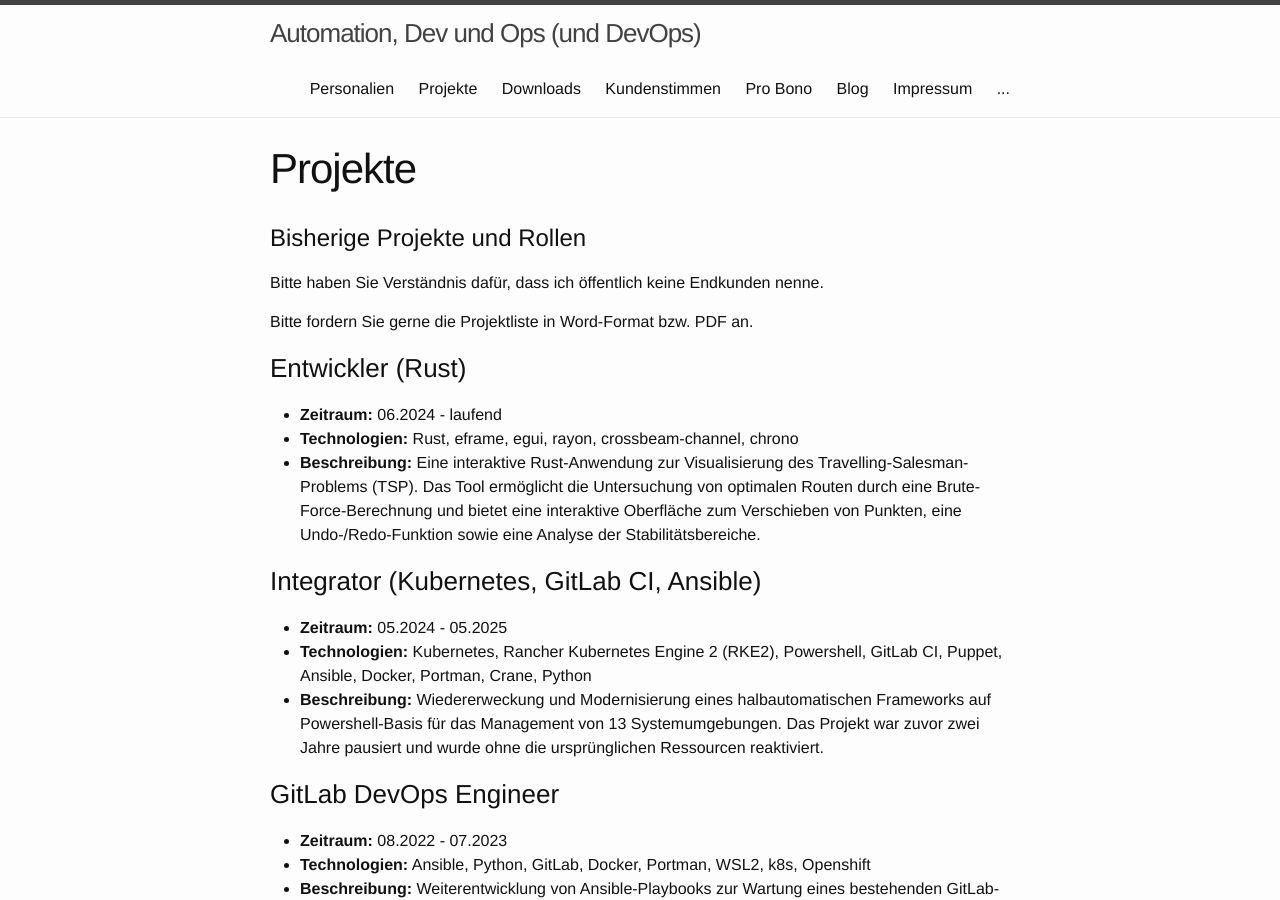
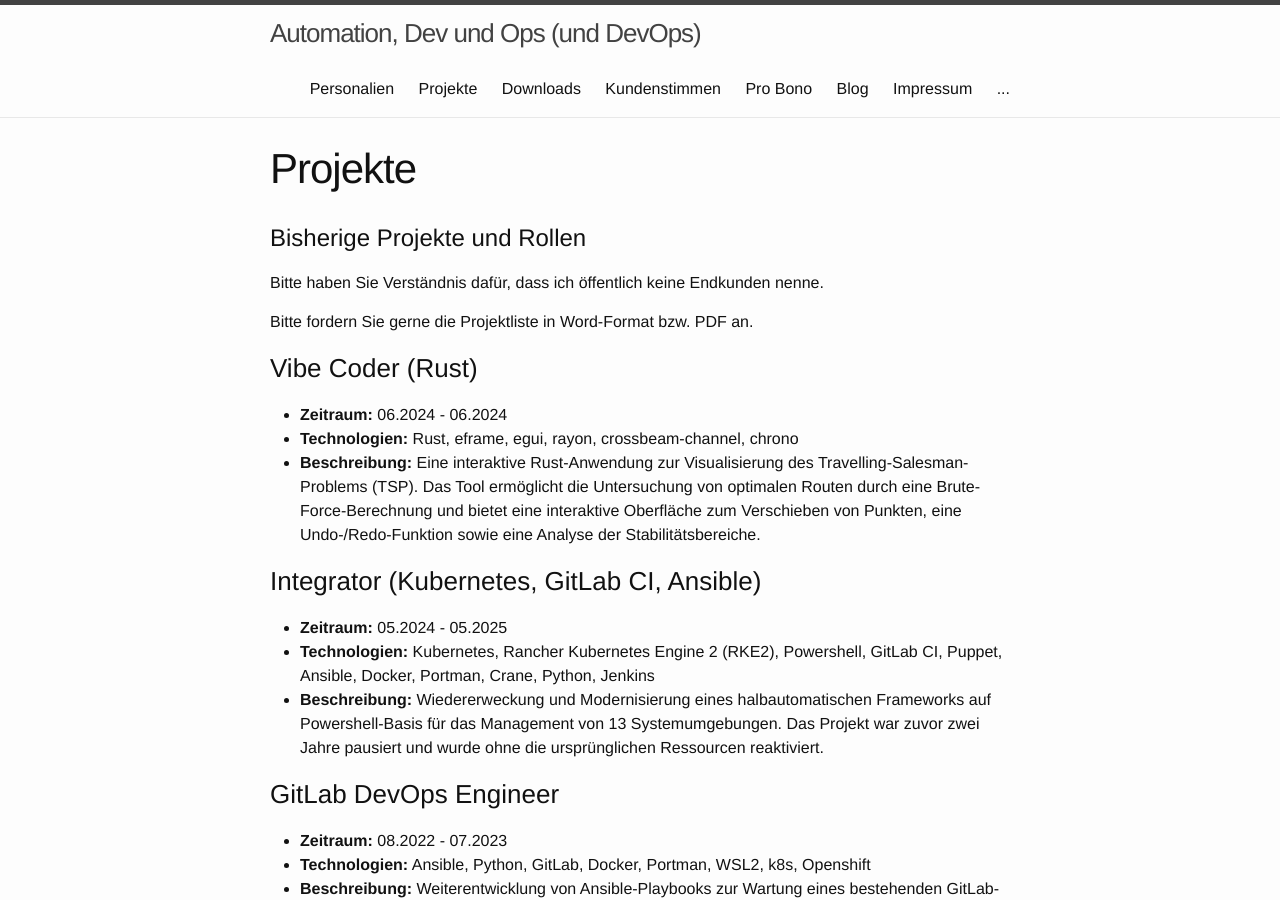
Before and after one commit to micwin/micwin.github.io, a Jekyll site: the page built from 15_projects.md, in a window 1280 px wide and 900 px high. Built offline with Jekyll 4.4.1, drawn with Linux system fonts in a browser that asks for light colours.

Commit message:
fixed customers in docx, part 1

```diff
--- a/15_projects.md
+++ b/15_projects.md
@@ -11,15 +11,15 @@ Bitte haben Sie Verständnis dafür, dass ich öffentlich keine Endkunden nenne.
 Bitte fordern Sie gerne die Projektliste in Word-Format bzw. PDF an.
 
 
-### Entwickler (Rust)
-- **Zeitraum:** 06.2024 - laufend
+### Vibe Coder (Rust)
+- **Zeitraum:** 06.2024 - 06.2024
 - **Technologien:** Rust, eframe, egui, rayon, crossbeam-channel, chrono
 - **Beschreibung:** Eine interaktive Rust-Anwendung zur Visualisierung des Travelling-Salesman-Problems (TSP). Das Tool ermöglicht die Untersuchung von optimalen Routen durch eine Brute-Force-Berechnung und bietet eine interaktive Oberfläche zum Verschieben von Punkten, eine Undo-/Redo-Funktion sowie eine Analyse der Stabilitätsbereiche.
 
 
 ### Integrator (Kubernetes, GitLab CI, Ansible)
 - **Zeitraum:** 05.2024 - 05.2025
-- **Technologien:** Kubernetes, Rancher Kubernetes Engine 2 (RKE2), Powershell, GitLab CI, Puppet, Ansible, Docker, Portman, Crane, Python
+- **Technologien:** Kubernetes, Rancher Kubernetes Engine 2 (RKE2), Powershell, GitLab CI, Puppet, Ansible, Docker, Portman, Crane, Python, Jenkins
 - **Beschreibung:** Wiedererweckung und Modernisierung eines halbautomatischen Frameworks auf Powershell-Basis für das Management von 13 Systemumgebungen. Das Projekt war zuvor zwei Jahre pausiert und wurde ohne die ursprünglichen Ressourcen reaktiviert.
 
 
```
